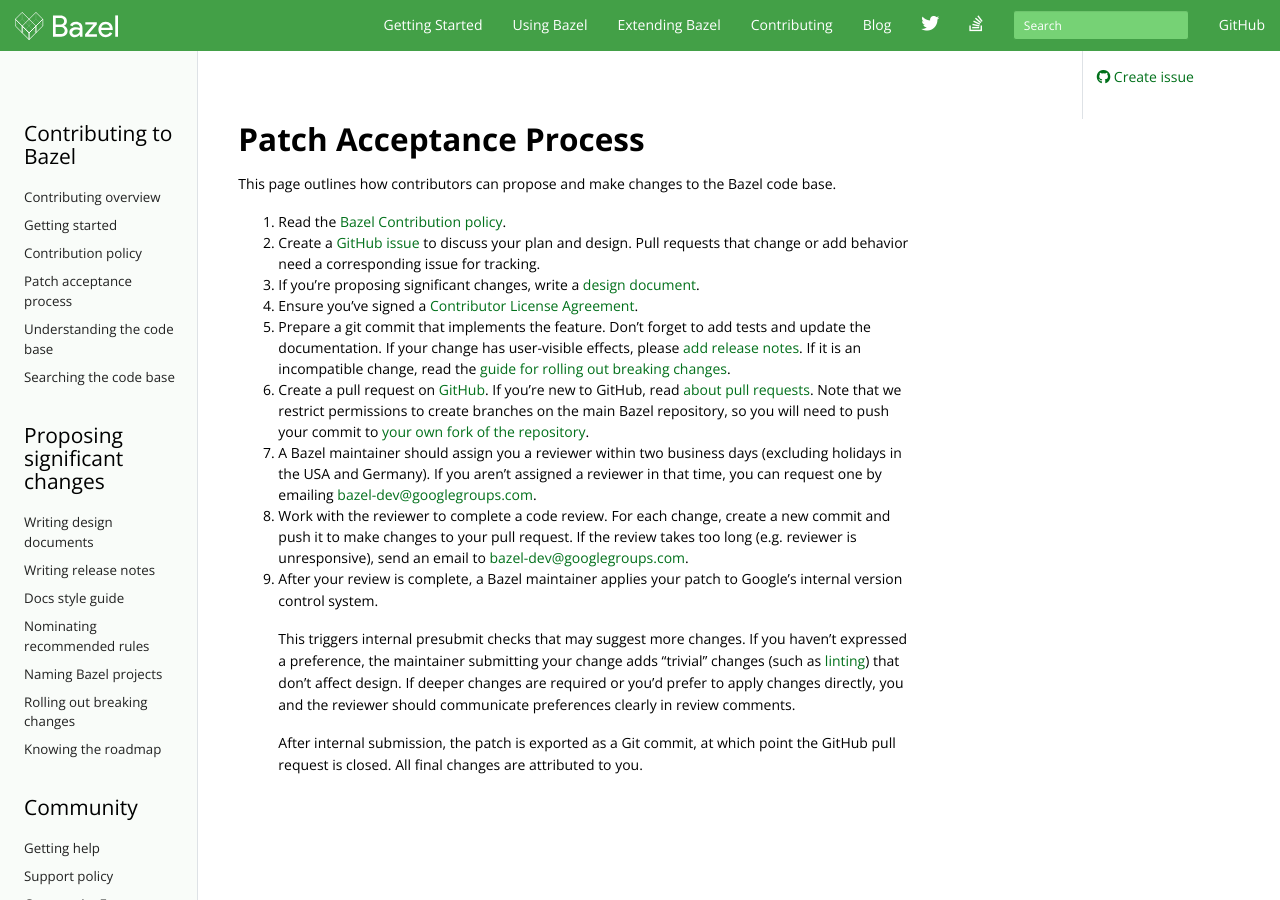
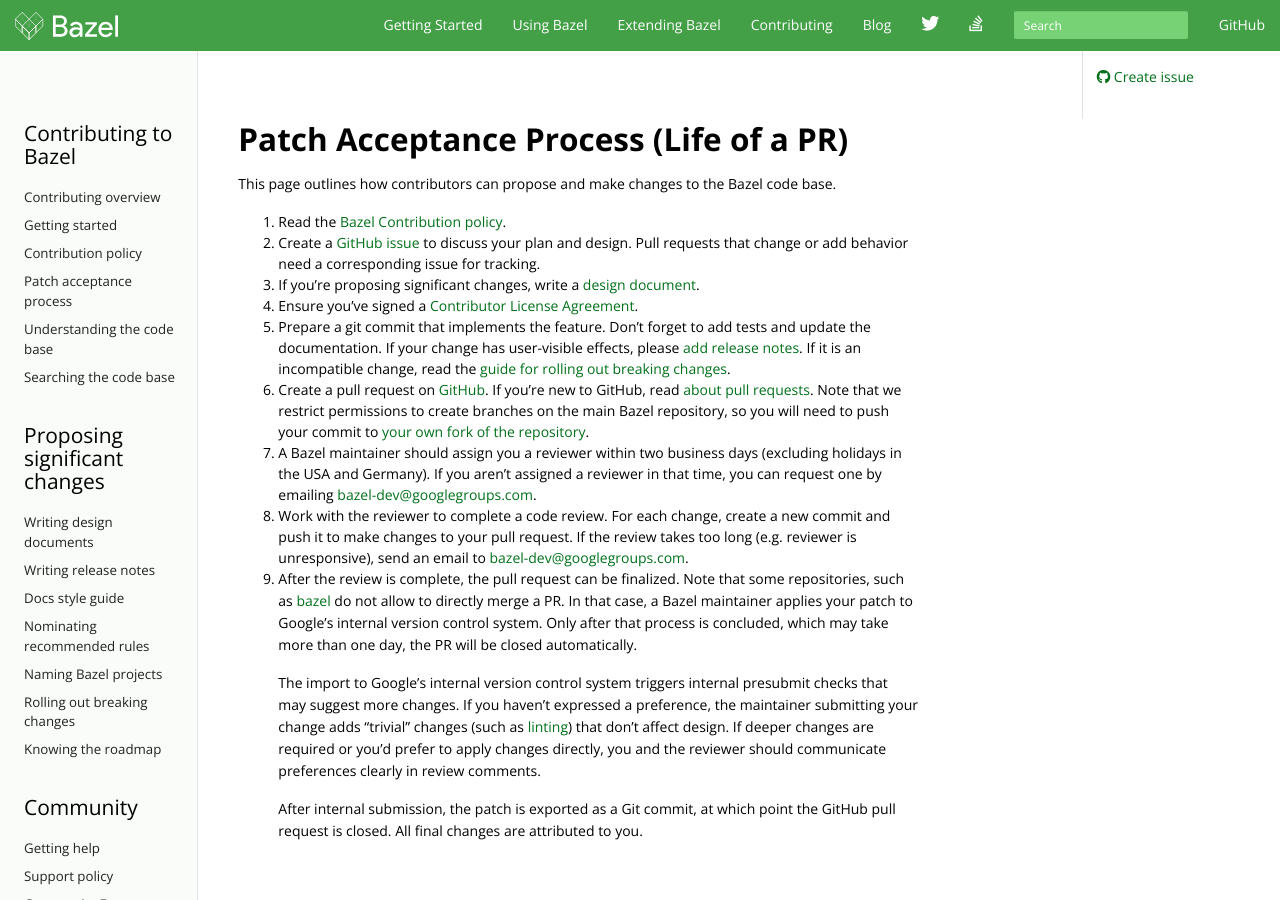
Before and after one commit to bazelbuild/bazel-website, a Jekyll site: the page built from basics/patching.md, in a window 1280 px wide and 900 px high. Built offline with Jekyll 4.4.1, drawn with Linux system fonts in a browser that asks for light colours; nearby versions of some CDN libraries; library files that are not in the unit come from our copies; comment, search, counter and statistics services are not loaded; the table of contents is made by our own code.

Commit message:
Update patching.md (#331)
* Update patching.md

Add clarification how the import process, in particular for PRs in bazel, impacts the contributor experience.

* Update patching.md

```diff
--- a/basics/patching.md
+++ b/basics/patching.md
@@ -3,7 +3,7 @@
 title: Patch acceptance process
 ---
 
-# Patch Acceptance Process
+# Patch Acceptance Process (Life of a PR)
 
 This page outlines how contributors can propose and make changes to the Bazel code base.
 
@@ -33,10 +33,13 @@
    new commit and push it to make changes to your pull request. If the review
    takes too long (e.g. reviewer is unresponsive), send an email to
    [bazel-dev@googlegroups.com](mailto:bazel-dev@googlegroups.com).
-1. After your review is complete, a Bazel maintainer applies your patch to Google's
-   internal version control system.
+1. After the review is complete, the pull request can be finalized. Note that some
+   repositories, such as [bazel](https://github.com/bazelbuild/bazel) do not allow
+   to directly merge a PR. In that case, a Bazel maintainer applies your patch to
+   Google's internal version control system. Only after that process is concluded,
+   which may take more than one day, the PR will be closed automatically.
 
-   This triggers internal presubmit checks
+   The import to Google's internal version control system triggers internal presubmit checks
    that may suggest more changes. If you haven't expressed a preference, the
    maintainer submitting your change  adds "trivial" changes (such as
    [linting](https://en.wikipedia.org/wiki/Lint_(software))) that don't affect
```
